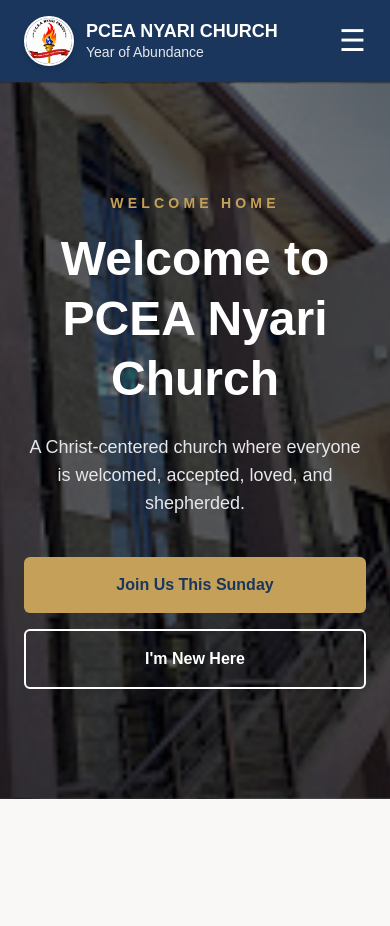
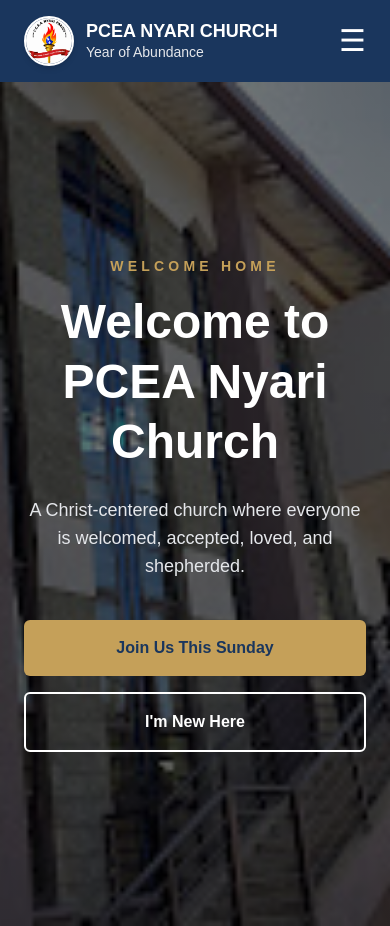
Before and after one commit to Jjumaaa/pnyari, a Next.js app: page / in a window 390 px wide. Before the commit the page ends 844 px from the top, so only its background shows below. Built offline with nearby package versions, Linux system fonts and the light colour scheme.

Commit message:
Refine hero section responsiveness and styling

```diff
--- a/components/sections/Hero.jsx
+++ b/components/sections/Hero.jsx
@@ -3,13 +3,14 @@
 export default function Hero() {
   return (
     <section
-      className="relative flex min-h-[85vh] items-center justify-center bg-cover bg-center"
+      id="home"
+      className="relative flex min-h-screen items-center justify-center bg-cover bg-center"
       style={{
         backgroundImage:
           "linear-gradient(rgba(0,0,0,0.55), rgba(0,0,0,0.55)), url('/images/hero/hero-1.jpg')",
       }}
     >
-      <div className="mx-auto max-w-7xl px-6 text-center text-white">
+      <div className="mx-auto max-w-7xl px-6 text-center text-white animate-in fade-in duration-1000">
         <p className="mb-4 text-sm font-semibold uppercase tracking-[0.3em] text-[var(--color-brushed-gold)]">
           Welcome Home
         </p>
@@ -26,11 +27,11 @@
         <div className="mt-10 flex flex-col justify-center gap-4 sm:flex-row">
           <Button href="#services">
             Join Us This Sunday
-            </Button>
+          </Button>
 
           <Button href="#new-here" variant="secondary">
-                I'm New Here
-                </Button>
+            I'm New Here
+          </Button>
         </div>
       </div>
     </section>
```
